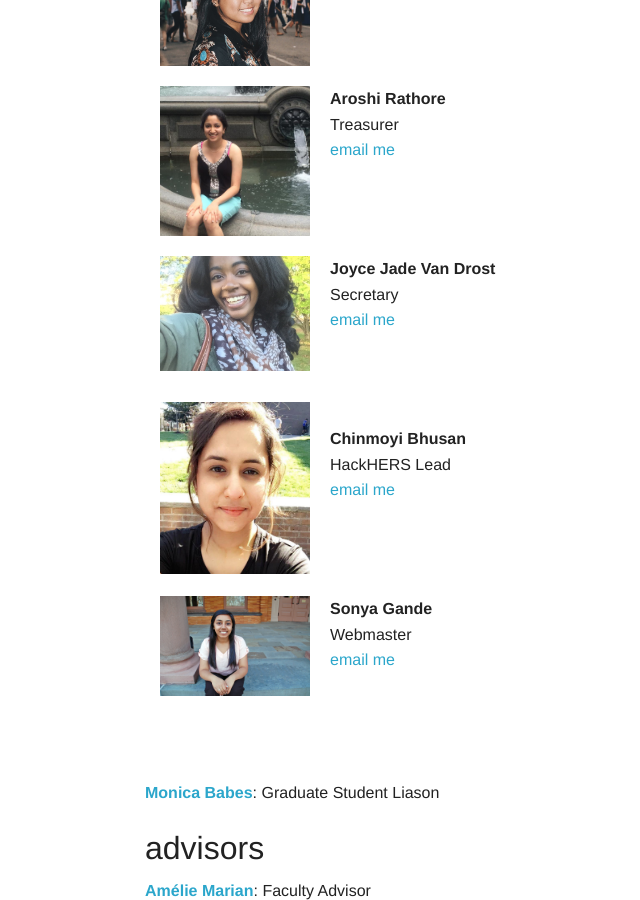
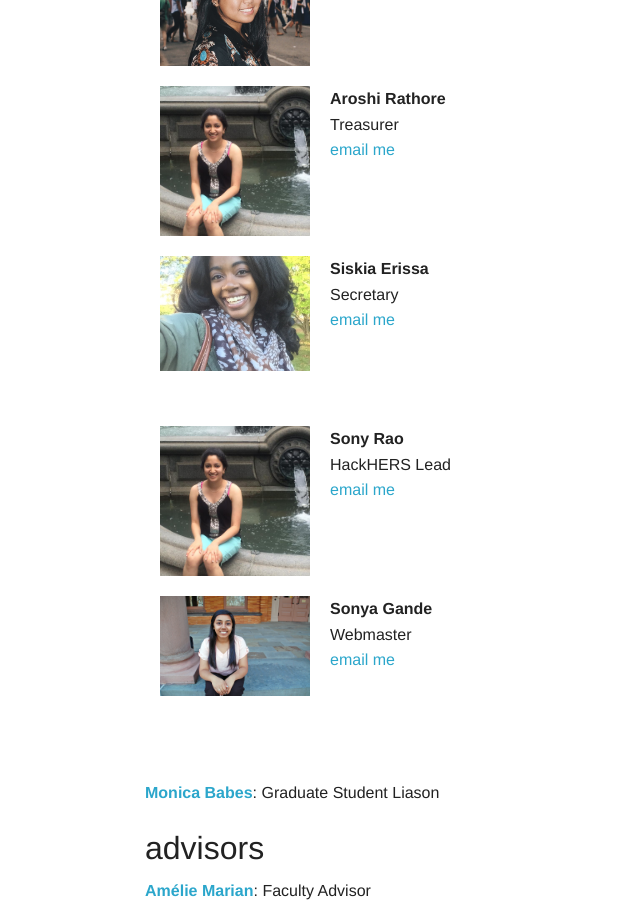
Before and after one commit to scarletwcs/ruwics.github.io, a Jekyll site: the page built from people.html, in a window 1280 px wide and 900 px high, scrolled down 709 px. Shown: the whole window, without its empty margins (155-795 px from the left). Built offline with Jekyll 4.4.1, drawn with Linux system fonts in a browser that asks for light colours; nearby versions of some CDN libraries; some web fonts are replaced.

Commit message:
Update people.html

```diff
--- a/people.html
+++ b/people.html
@@ -64,20 +64,20 @@ permalink: /people/
 		</div>
 	</div>
 	<div class="small-9 columns">
-		<p><strong>Joyce Jade Van Drost</strong></p>
+		<p><strong>Siskia Erissa</strong></p>
 		<p>Secretary</p>
-		<p><a href="mailto:vandrostj@gmail.com">email me</a></p>
+		<p><a href="mailto:">email me</a></p>
 	</div>
 </div>
 
 <div class="row">
 	<div class="small-3 columns">
 		<div class="filler picture" style="background: transparent;">
-			<img src="/third-party/img/people/officers/chinmoyi.jpg" style="margin-top: -1.5rem;"></img>
+			<img src="/third-party/img/people/officers/sony.jpg""></img>
 		</div>
 	</div>
 	<div class="small-9 columns">
-		<p><strong>Chinmoyi Bhusan</strong></p>
+		<p><strong>Sony Rao</strong></p>
 		<p>HackHERS Lead</p>
 		<p><a href="mailto:cb849@scarletmail.rutgers.edu">email me</a></p>
 	</div>
```
